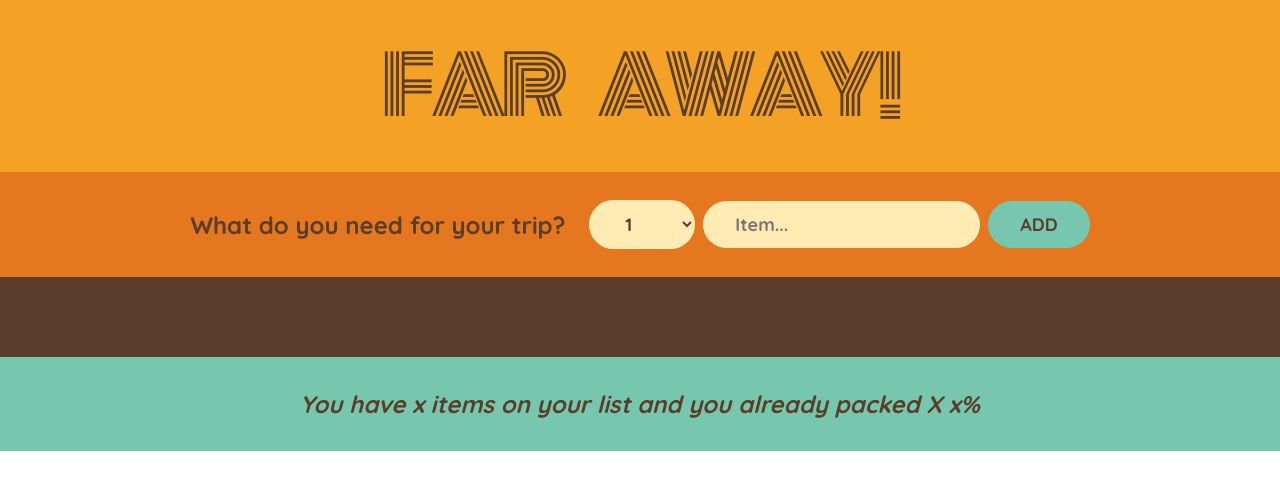
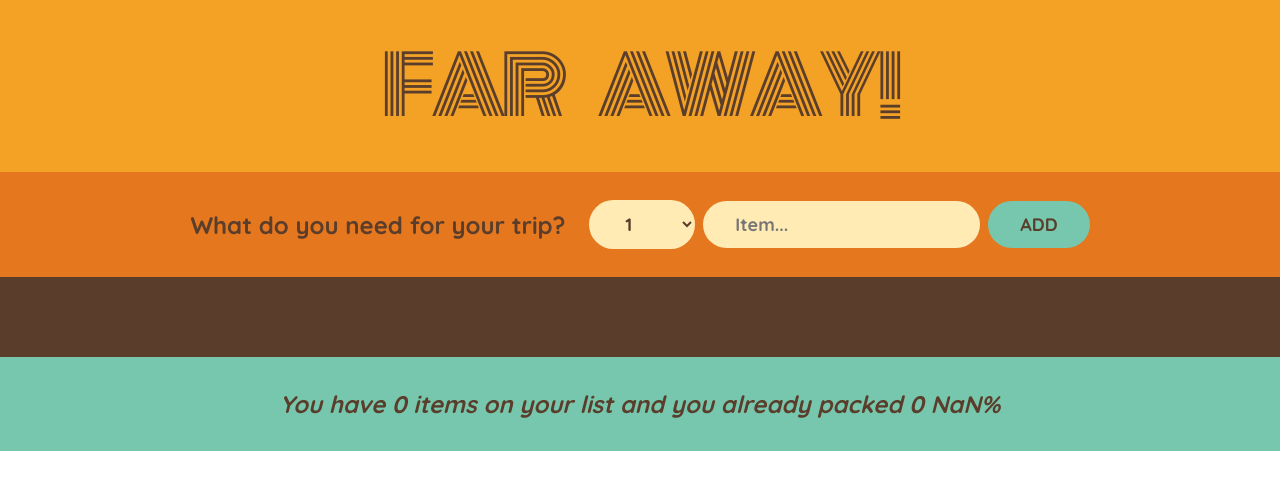
Before and after one commit to denscholar/travel_list_react, a React (Create React App) app: page / in a window 1280 px wide. Shown: the top 490 px of the page. Built offline with nearby package versions, Linux system fonts and the light colour scheme.

Commit message:
add item length functionality

```diff
--- a/src/App.js
+++ b/src/App.js
@@ -33,7 +33,7 @@ function App() {
         onDeleteItem={handleDeleteItem}
         onToggle={handleToggleItem}
       />
-      <Stats />
+      <Stats items={items} />
     </div>
   );
 }
--- a/src/components/Stats.js
+++ b/src/components/Stats.js
@@ -1,9 +1,21 @@
-import React from "react";
+import React, { useState } from "react";
 
-const Stats = () => {
+const Stats = ({ items }) => {
+  const itemLength = items.length;
+  const packed = items.filter((item) => item.packed).length;
+  const percentage = Math.round((packed / itemLength) * 100);
+
+
   return (
     <footer className="stats">
-      <em>You have x items on your list and you already packed X x%</em>
+      {percentage ? (
+        "You got everything! ready to go"
+      ) : (
+        <em>
+          You have {itemLength} items on your list and you already packed{" "}
+          {packed} {percentage}%
+        </em>
+      )}
     </footer>
   );
 };
```
Also changed, not shown: sample.js (added, +52 -0 lines).
